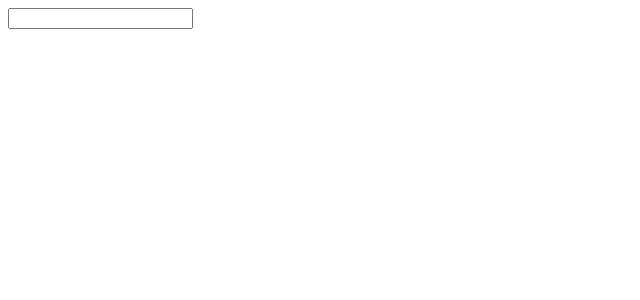
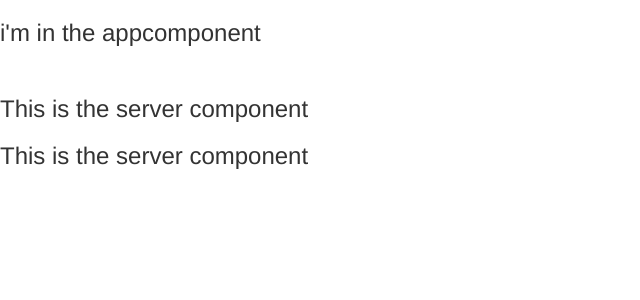
Before and after one commit to dfuentes22/PracticeAngular4, an Angular app: page / in a window 1280 px wide. Shown: the top 300 px of the page, without its empty margins (0-640 px from the left). Built offline with nearby package versions, Linux system fonts and the light colour scheme.

Commit message:
working with components

```diff
--- a/package.json
+++ b/package.json
@@ -21,6 +21,7 @@
     "@angular/platform-browser": "^4.0.0",
     "@angular/platform-browser-dynamic": "^4.0.0",
     "@angular/router": "^4.0.0",
+    "bootstrap": "^3.3.7",
     "core-js": "^2.4.1",
     "rxjs": "^5.1.0",
     "zone.js": "^0.8.4"
--- a/src/app/app.component.html
+++ b/src/app/app.component.html
@@ -1,3 +1,3 @@
-<!--The whole content below can be removed with the new code.-->
-<input type="text" [(ngModel)]="name">
-<p>{{ name }}</p>
+<h3>i'm in the appcomponent</h3>
+<br>
+<app-servers></app-servers>
--- a/src/app/app.component.ts
+++ b/src/app/app.component.ts
@@ -6,5 +6,5 @@
   styleUrls: ['./app.component.css']
 })
 export class AppComponent {
-  title = 'app';
+
 }
--- /dev/null
+++ b/src/app/server/server.component.html
@@ -0,0 +1 @@
+<h3>This is the server component</h3>
--- /dev/null
+++ b/src/app/servers/servers.component.html
@@ -0,0 +1,2 @@
+<app-server></app-server>
+<app-server></app-server>
--- /dev/null
+++ b/src/app/servers/servers.component.ts
@@ -0,0 +1,15 @@
+import { Component, OnInit } from '@angular/core';
+
+@Component({
+  selector: 'app-servers',
+  templateUrl: './servers.component.html',
+  styleUrls: ['./servers.component.css']
+})
+export class ServersComponent implements OnInit {
+
+  constructor() { }
+
+  ngOnInit() {
+  }
+
+}
--- a/src/index.html
+++ b/src/index.html
@@ -2,13 +2,13 @@
 <html lang="en">
 <head>
   <meta charset="utf-8">
-  <title>MyFirstApp</title>
+  <title>Angular Project</title>
   <base href="/">
 
   <meta name="viewport" content="width=device-width, initial-scale=1">
   <link rel="icon" type="image/x-icon" href="favicon.ico">
 </head>
 <body>
-  <app-root></app-root>
+  <app-root>Loading...</app-root>
 </body>
 </html>
```
Also changed, not shown: src/app/app.module.ts (+6 -1 lines), src/app/server/server.component.ts (added, +10 -0 lines), .angular-cli.json, src/app/servers/servers.component.css (added), 1 other file (tests, documents, lock files or other folders).
